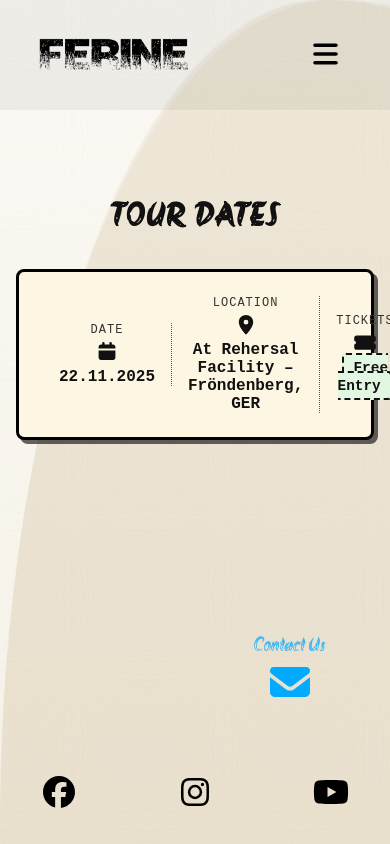
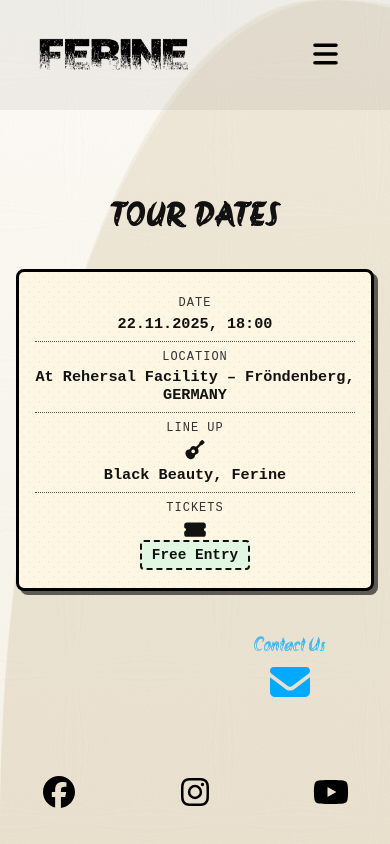
Before and after one commit to MarcovonBaumbach/Ferine-WebApp, an Angular app: page /news in a window 390 px wide. Built offline with nearby package versions, Linux system fonts and the light colour scheme.

Commit message:
tour dates

```diff
--- a/src/app/news-page/news-page.html
+++ b/src/app/news-page/news-page.html
@@ -13,20 +13,18 @@
 
           <div class="map-section">
             <div class="section-headline">Date</div>
-            <fa-icon [icon]="['fas','calendar']" class="map-icon"></fa-icon>
             <div class="map-text">{{ show.date }}</div>
           </div>
 
           <div class="map-section">
             <div class="section-headline">Location</div>
-            <fa-icon [icon]="['fas','map-marker-alt']" class="map-icon"></fa-icon>
             <div class="map-text">{{ show.venue }} – {{ show.city }}</div>
           </div>
 
-          <div *ngIf="show.support" class="map-section">
-            <div class="section-headline">Support</div>
+          <div *ngIf="show.lineup" class="map-section">
+            <div class="section-headline">Line UP</div>
             <fa-icon [icon]="['fas','guitar']" class="map-icon"></fa-icon>
-            <div class="map-text">{{ show.support }}</div>
+            <div class="map-text">{{ show.lineup }}</div>
           </div>
 
           <div class="map-section">
--- a/src/app/news-page/news-page.scss
+++ b/src/app/news-page/news-page.scss
@@ -12,7 +12,6 @@
 
 .tour-dates-container h2 {
   font-family: 'Akronim', sans-serif;
-
   font-size: 2rem;
   text-align: center;
   margin-bottom: 2rem;
@@ -20,7 +19,7 @@
   letter-spacing: 2px;
 }
 
-/* Ticket-style card with rounded corners */
+/* Ticket-style card with subtle texture */
 .map-card {
   display: flex;
   flex-wrap: nowrap;
@@ -29,10 +28,18 @@
   padding: 1.5rem;
   margin-bottom: 2rem;
   background: #fdf6e3;
-  border: 3px solid #000; /* solid black outline */
-  border-radius: 8px; /* slightly rounded corners */
+  border: 3px solid #000;
+  border-radius: 8px;
   box-shadow: 4px 4px 0 rgba(0,0,0,0.6);
   min-height: 120px;
+  position: relative;
+
+  /* subtle grunge/paper texture using CSS noise */
+  background-image:
+    radial-gradient(circle, rgba(0,0,0,0.03) 1px, transparent 1px),
+    radial-gradient(circle, rgba(0,0,0,0.03) 1px, transparent 1px);
+  background-size: 10px 10px;
+  background-position: 0 0, 5px 5px;
 }
 
 /* Horizontal sections */
@@ -115,6 +122,7 @@
   background: #eee;
 }
 
+
 .wave-background {
   position: relative;
   width: 100%;
@@ -178,3 +186,27 @@
   color: #4b3d2a;
   padding-top: 20vh;
 }
+
+@media screen and (max-width: 700px) {
+  .map-card {
+    flex-direction: column;
+    align-items: flex-start;
+    padding: 1rem;
+  }
+
+  .map-section {
+    width: 100%;
+    justify-content: flex-start;
+    border-right: none;
+    border-bottom: 1px dotted #555;
+    padding: 0.5rem 0;
+  }
+
+  .map-section:last-child {
+    border-bottom: none;
+  }
+
+  .map-text {
+    font-size: 0.95rem;
+  }
+}
--- a/src/app/news-page/news-page.ts
+++ b/src/app/news-page/news-page.ts
@@ -15,7 +15,7 @@ export interface Show {
   date: string;
   venue: string;
   city: string;
-  support?: string;
+  lineup?: string;
   ticketUrl?: string;
   free?: boolean;
   description?: string;
@@ -32,9 +32,10 @@ export class NewsPageComponent implements AfterViewInit {
 
   @Input() shows: Show[] = [
     {
-      date: '22.11.2025',
+      date: '22.11.2025, 18:00',
       venue: 'At Rehersal Facility',
-      city: 'Fröndenberg, GER',
+      city: 'Fröndenberg, GERMANY',
+      lineup: 'Black Beauty, Ferine',
       free: true
     }
   ];
```
